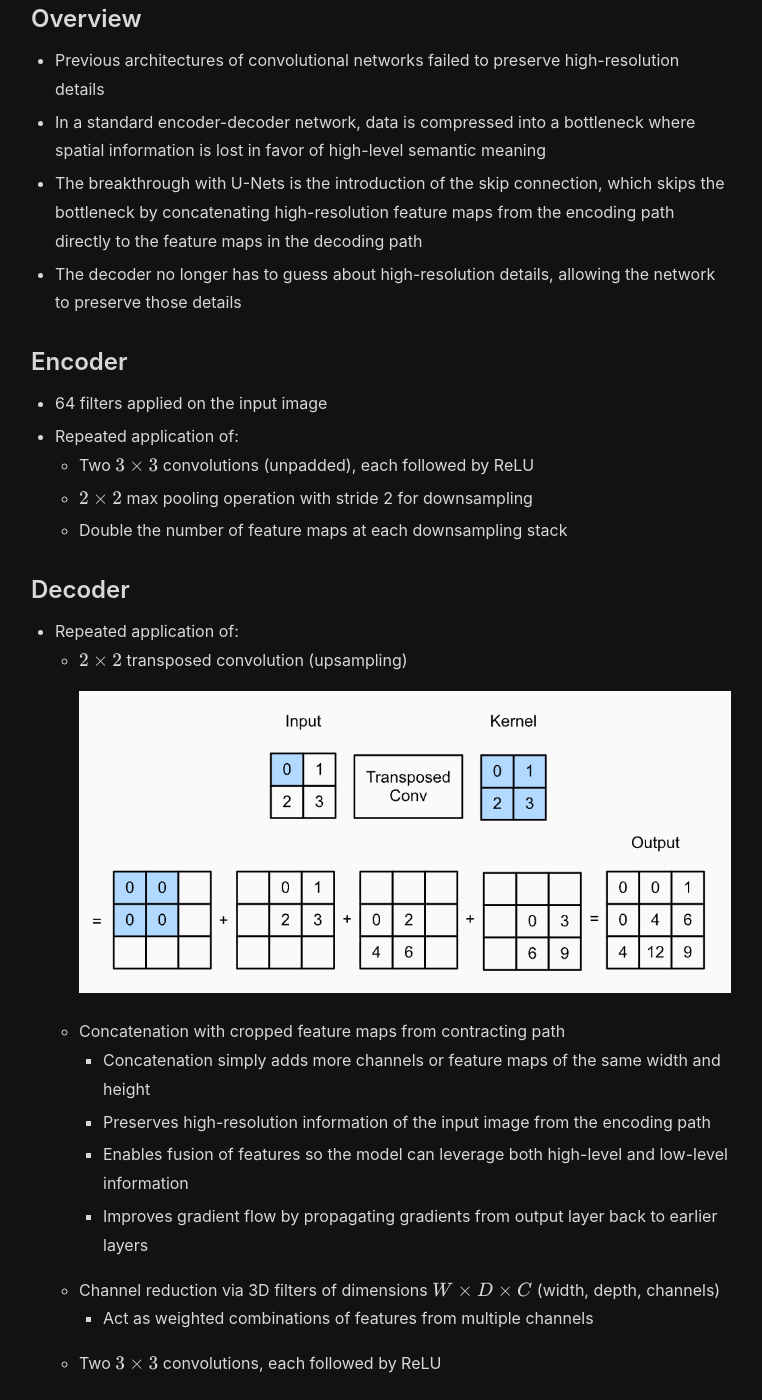
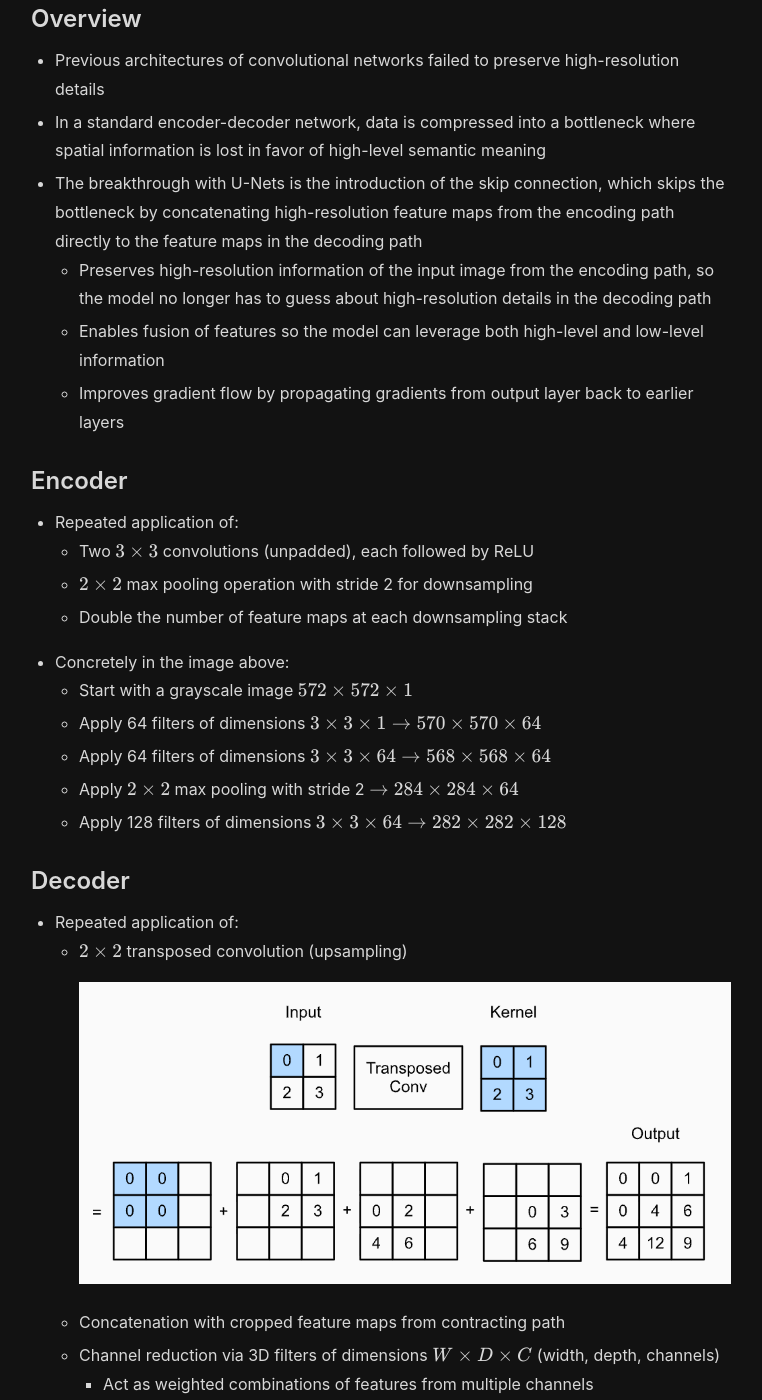
Before and after one commit to ryan99han/ryan99han.github.io, a Jekyll site: the page built from _posts/2026-05-19-unet.md, in a window 1280 px wide and 1400 px high, scrolled down 931 px. Shown: the whole window, without its empty margins (259-1021 px from the left). Built offline with Jekyll 4.4.1, drawn with Linux system fonts in a browser that asks for light colours.

```diff
--- a/_posts/2026-05-19-unet.md
+++ b/_posts/2026-05-19-unet.md
@@ -14,14 +14,21 @@
 - Previous architectures of convolutional networks failed to preserve high-resolution details
 - In a standard encoder-decoder network, data is compressed into a bottleneck where spatial information is lost in favor of high-level semantic meaning
 - The breakthrough with U-Nets is the introduction of the skip connection, which skips the bottleneck by concatenating high-resolution feature maps from the encoding path directly to the feature maps in the decoding path
-- The decoder no longer has to guess about high-resolution details, allowing the network to preserve those details
+  - Preserves high-resolution information of the input image from the encoding path, so the model no longer has to guess about high-resolution details in the decoding path
+  - Enables fusion of features so the model can leverage both high-level and low-level information
+  - Improves gradient flow by propagating gradients from output layer back to earlier layers
 
 ## Encoder
-- 64 filters applied on the input image
 - Repeated application of:
   - Two $3 \times 3$ convolutions (unpadded), each followed by ReLU
   - $2 \times 2$ max pooling operation with stride 2 for downsampling
   - Double the number of feature maps at each downsampling stack
+- Concretely in the image above:
+  - Start with a grayscale image $572 \times 572 \times 1$
+  - Apply 64 filters of dimensions $3 \times 3 \times 1 \to 570 \times 570 \times 64$
+  - Apply 64 filters of dimensions $3 \times 3 \times 64 \to 568 \times 568 \times 64$
+  - Apply $2 \times 2$ max pooling with stride 2 $\to 284 \times 284 \times 64$
+  - Apply 128 filters of dimensions $3 \times 3 \times 64 \to 282 \times 282 \times 128$
 
 ## Decoder
 - Repeated application of:
@@ -30,10 +37,6 @@
     ![Transposed Convolution](/assets/images/transposed_convolution.png)
 
   - Concatenation with cropped feature maps from contracting path
-    - Concatenation simply adds more channels or feature maps of the same width and height
-    - Preserves high-resolution information of the input image from the encoding path
-    - Enables fusion of features so the model can leverage both high-level and low-level information
-    - Improves gradient flow by propagating gradients from output layer back to earlier layers
   - Channel reduction via 3D filters of dimensions $W \times D \times C$ (width, depth, channels)
     - Act as weighted combinations of features from multiple channels
   - Two $3 \times 3$ convolutions, each followed by ReLU
```
Also changed, not shown: other parts of _posts/2026-05-19-unet.md (+1 -1 lines).
